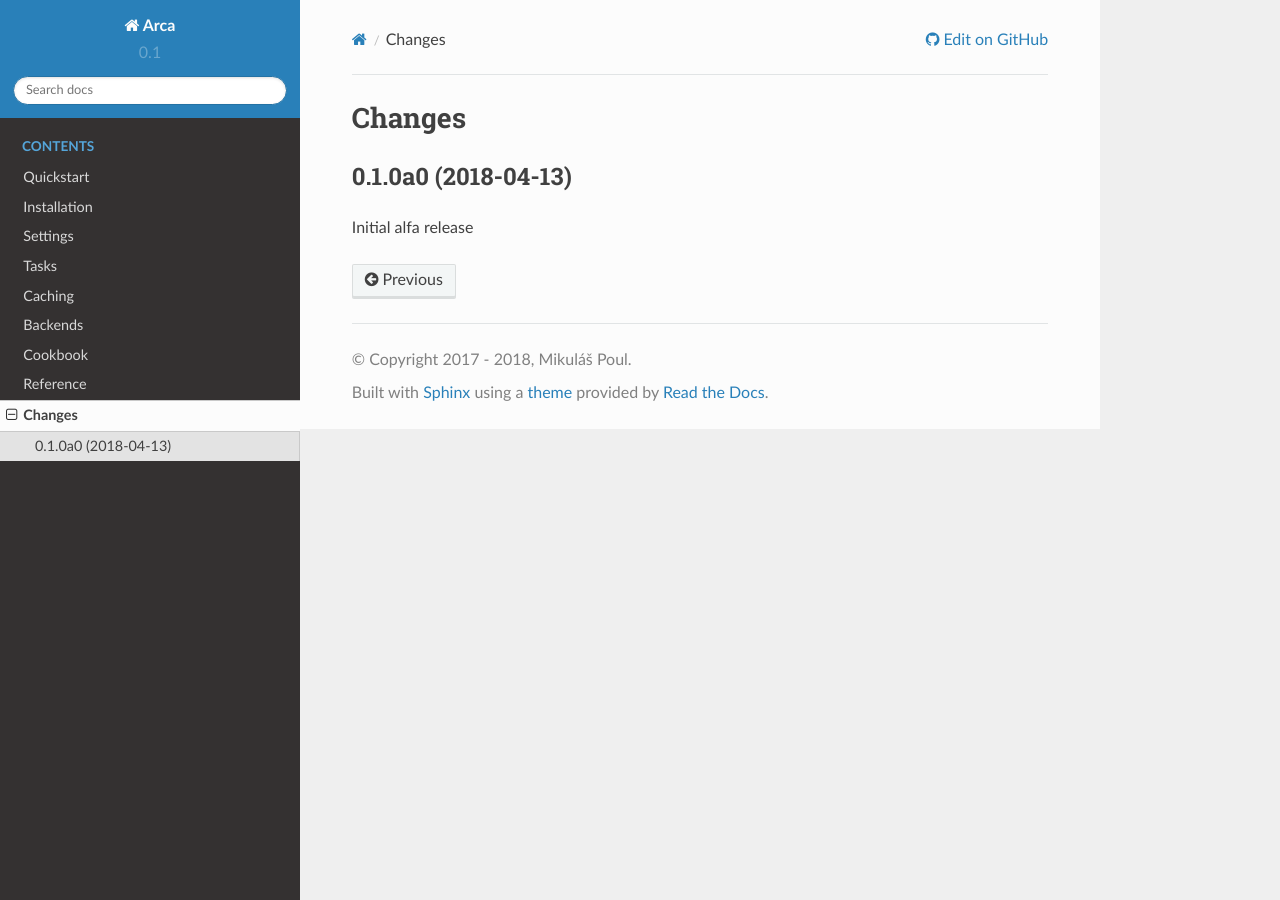
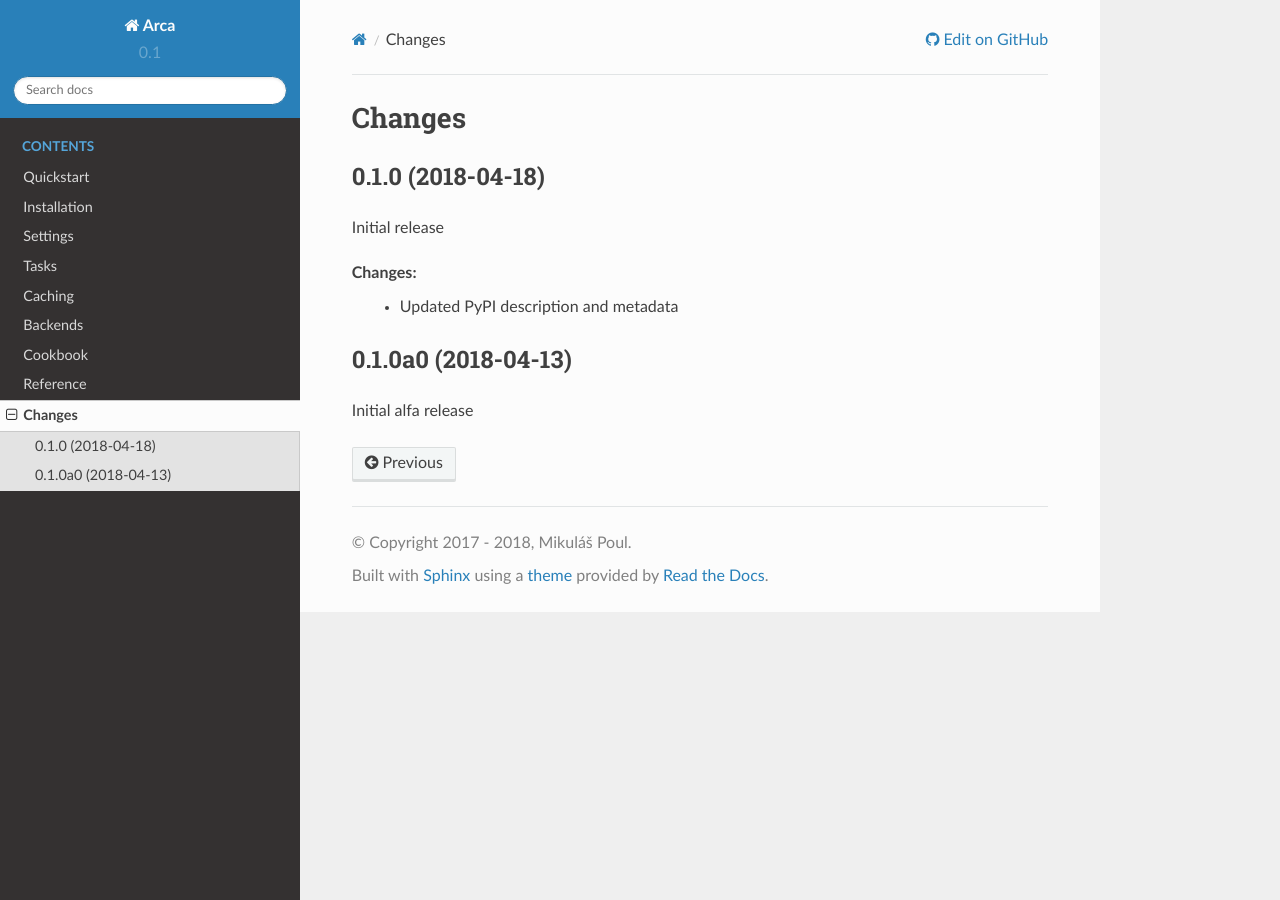
Before and after one commit to pyvec/arca, a Sphinx documentation site: the page built from docs/changes.rst, in a window 1280 px wide. Built offline with Sphinx 7.4.7 and the Read the Docs theme 2.0.0, drawn with Linux system fonts in a browser that asks for light colours.

Commit message:
Bumped version to 0.1.0

```diff
--- a/arca/__init__.py
+++ b/arca/__init__.py
@@ -7,4 +7,4 @@
 
 __all__ = ["Arca", "BaseBackend", "VenvBackend", "DockerBackend", "Result", "Task", "CurrentEnvironmentBackend",
            "RequirementsStrategy", "VagrantBackend"]
-__version__ = "0.1.0a0"
+__version__ = "0.1.0"
--- a/docs/changes.rst
+++ b/docs/changes.rst
@@ -1,5 +1,13 @@
 Changes
 =======
+
+0.1.0 (2018-04-18)
+******************
+
+Initial release
+
+Changes:
+ * Updated PyPI description and metadata
 
 0.1.0a0 (2018-04-13)
 ********************
--- a/setup.py
+++ b/setup.py
@@ -20,7 +20,7 @@
 
 setup(
     name="arca",
-    version="0.1.0a0",
+    version="0.1.0",
     author="Mikuláš Poul",
     author_email="mikulaspoul@gmail.com",
     description="A library for running Python functions (callables) from git repositories "
```
